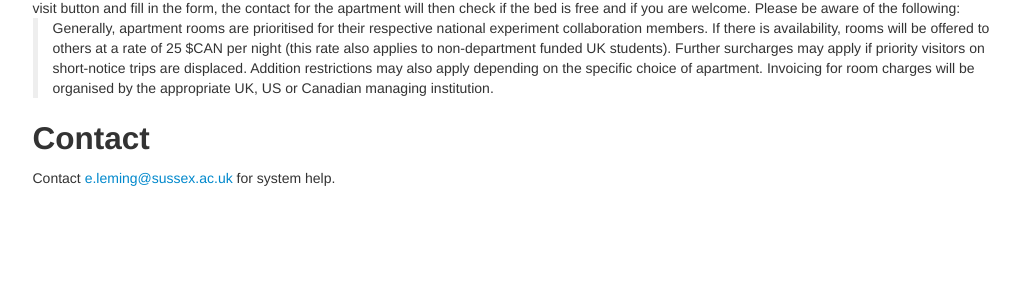
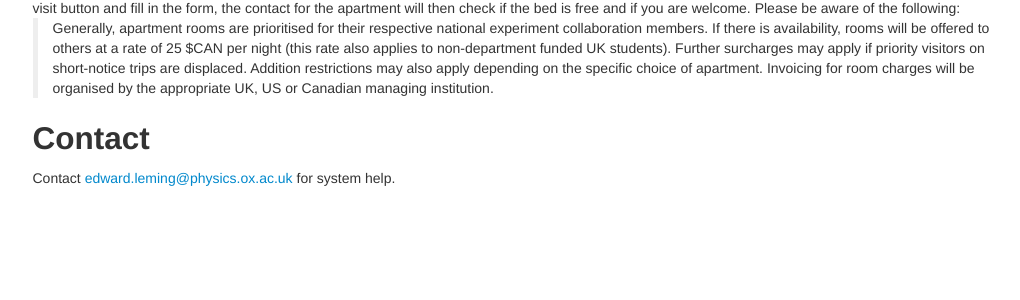
Before and after one commit to snoplusuk/ukbooking, a Django app: template templates/ukbooking/index.html in a window 1280 px wide. Shown: the part 434-734 px from the top of the page, without its empty margins (126-1146 px from the left). Run offline with Django 3.2, Linux system fonts and the light colour scheme; the template is opened without the code that fills it, so the values that code supplies are empty.

Commit message:
Update contact details

```diff
--- a/templates/ukbooking/index.html
+++ b/templates/ukbooking/index.html
@@ -14,5 +14,5 @@ Invoicing for room charges will be organised by the appropriate UK, US or Canadi
 </blockquote>
 
 <h2>Contact</h2>
-<a name="Contact"></a>Contact <a href="mailto:e.leming@sussex.ac.uk">e.leming@sussex.ac.uk</a> for system help.
+<a name="Contact"></a>Contact <a href="mailto:edward.leming@physics.ox.ac.uk">edward.leming@physics.ox.ac.uk</a> for system help.
 {% endblock %}
```
